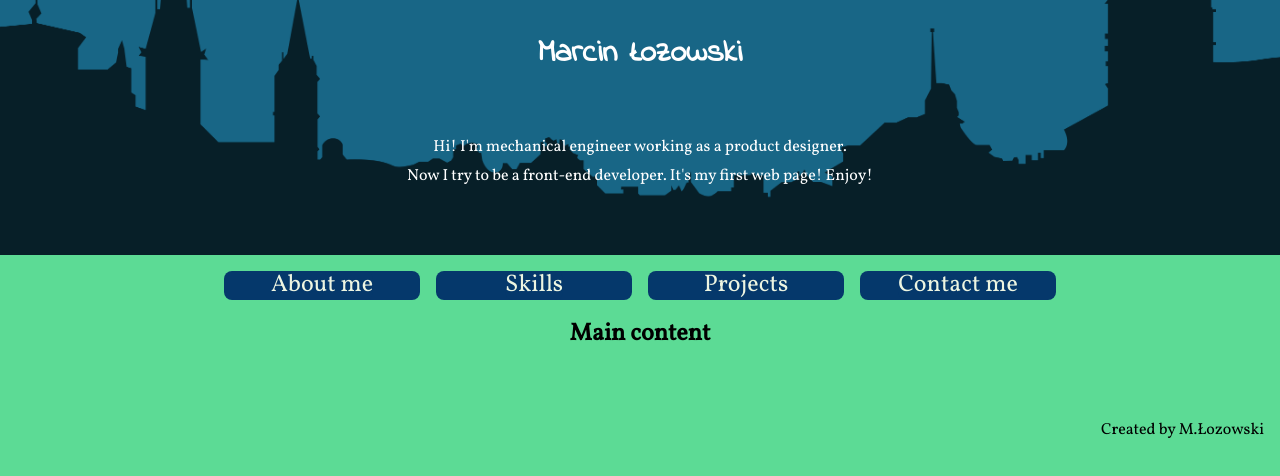
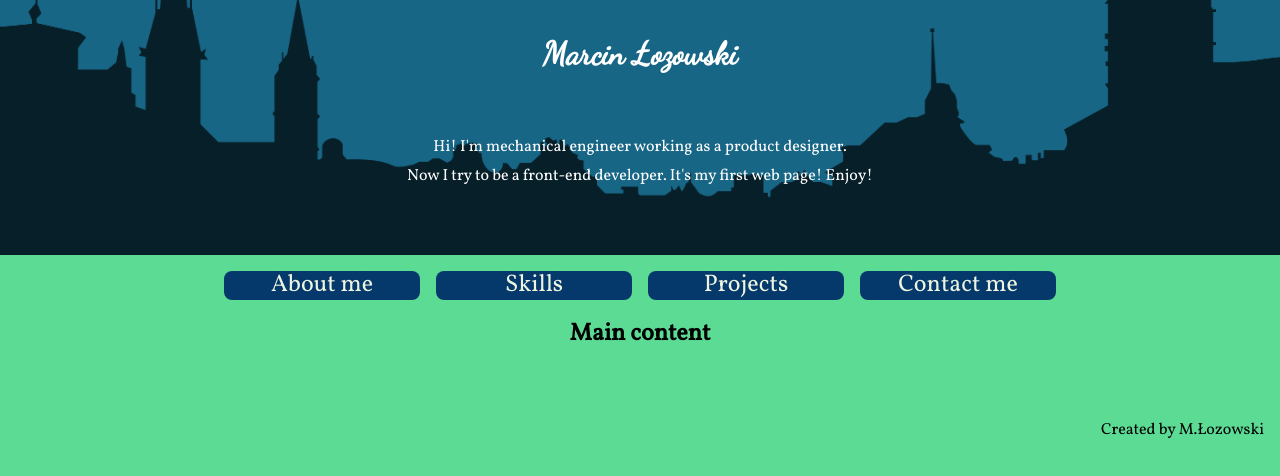
Before and after one commit to marcinlozu/portfolio, a plain HTML site: page index.html in a window 1280 px wide. Shown: the part 184-660 px from the top of the page. Drawn offline with Linux system fonts and the light colour scheme.

Commit message:
polish fonts repair

```diff
--- a/style.css
+++ b/style.css
@@ -1,3 +1,5 @@
+@import url('https://fonts.googleapis.com/css?family=Dancing+Script|Vollkorn&display=swap');
+
 * {
   border: 2px;
   border-color: black;
@@ -27,7 +29,7 @@ header, footer {
 }
 
 header h1 {
-  font-family: 'Indie Flower', cursive;
+  font-family: 'Dancing Script', cursive;
 }
 
 header {
```
